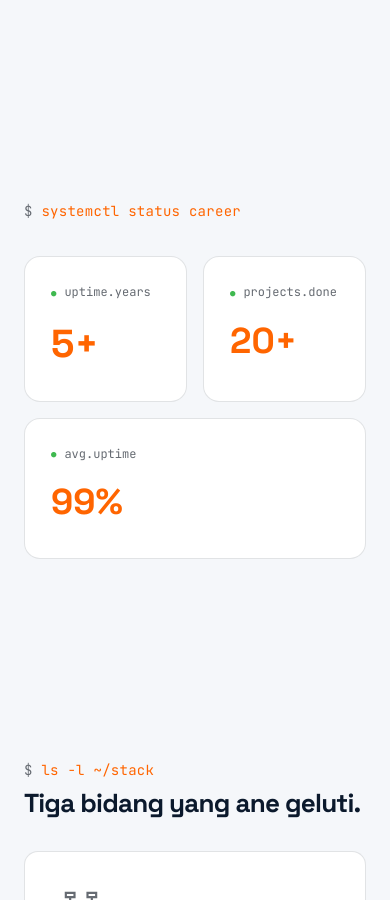
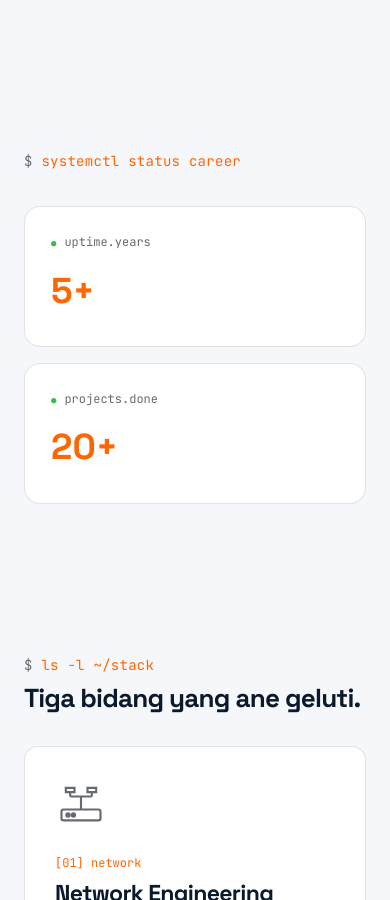
Before and after one commit to fathulihsann/fathulihsann.github.io, a plain HTML site: page index.html in a window 390 px wide. Shown: the part 1606-2506 px from the top of the page. Drawn offline with Linux system fonts and the light colour scheme.

Commit message:
Remove fake avg.uptime stat, simplify status section, reduce excess padding

```diff
--- a/index.html
+++ b/index.html
@@ -84,6 +84,7 @@
   .theme-btn svg{width:18px;height:18px}
 
   section{padding:100px 0}
+  .status-section{padding:50px 0}
   .sec-cmd{margin-bottom:34px}
   .sec-cmd h2{font-size:clamp(26px,5vw,42px);margin-top:10px}
 
@@ -185,22 +186,14 @@
   .about-photo-scan{position:absolute;inset:0;z-index:2;pointer-events:none;opacity:.35;
     background:repeating-linear-gradient(to bottom,transparent 0 2px,rgba(0,0,0,.18) 2px 3px)}
 
-  /* ===== status stats: bento box layout ===== */
-  .status-grid{display:grid;grid-template-columns:1.5fr 1fr;grid-template-rows:auto auto;gap:16px}
-  @media(max-width:720px){
-    .status-grid{grid-template-columns:1fr 1fr;grid-template-rows:auto auto}
-    .status-grid>.stat:nth-child(1){grid-row:1;grid-column:1}
-    .status-grid>.stat:nth-child(2){grid-row:1;grid-column:2}
-    .status-grid>.stat:nth-child(3){grid-row:2;grid-column:1/-1}
-  }
+  /* ===== status stats: simple 2-card row ===== */
+  .status-grid{display:grid;grid-template-columns:1fr 1fr;gap:16px}
+  @media(max-width:560px){.status-grid{grid-template-columns:1fr}}
   .stat{background:var(--surface);border:1px solid var(--border);border-radius:16px;padding:26px;transition:.3s}
   .stat:hover{border-color:var(--accent);transform:translateY(-3px)}
-  .stat.big{grid-row:span 2;display:flex;flex-direction:column;justify-content:center}
   .stat .lbl{font-family:var(--mono);font-size:12px;color:var(--muted);display:flex;align-items:center;gap:8px}
   .stat .lbl::before{content:"●";color:var(--green);font-size:9px}
   .stat .num{font-family:var(--sans);font-size:clamp(36px,6vw,54px);font-weight:700;color:var(--accent);margin-top:10px}
-  .stat.big .num{font-size:clamp(48px,8vw,72px)}
-  @media(max-width:720px){.stat.big .num{font-size:clamp(36px,10vw,52px)}}
 
   /* ===== 3 pillars ===== */
   .pillars{display:grid;grid-template-columns:repeat(3,1fr);gap:20px}
@@ -338,9 +331,8 @@
   <section class="status-section"><div class="wrap">
     <div class="sec-cmd reveal"><div class="prompt">systemctl status career</div></div>
     <div class="status-grid">
-      <div class="stat big reveal"><div class="lbl">uptime.years</div><div class="num" data-count="5" data-suffix="+">0</div></div>
+      <div class="stat reveal"><div class="lbl">uptime.years</div><div class="num" data-count="5" data-suffix="+">0</div></div>
       <div class="stat reveal"><div class="lbl">projects.done</div><div class="num" data-count="20" data-suffix="+">0</div></div>
-      <div class="stat reveal"><div class="lbl">avg.uptime</div><div class="num" data-count="99" data-suffix="%">0</div></div>
     </div>
   </div></section>
 
```
